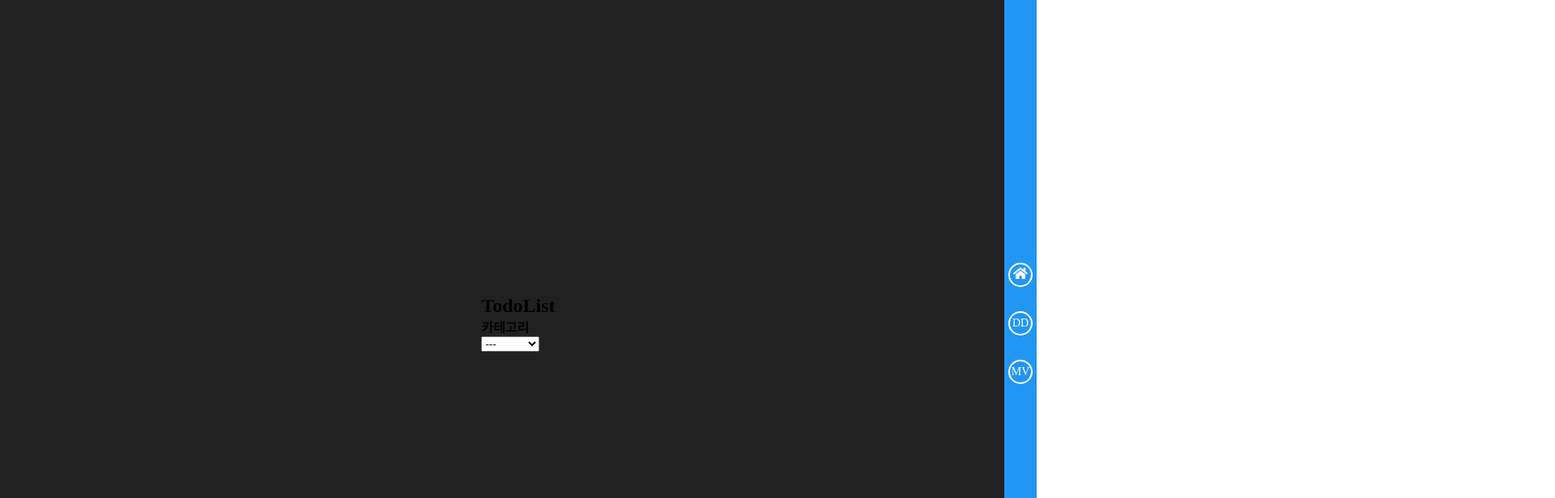
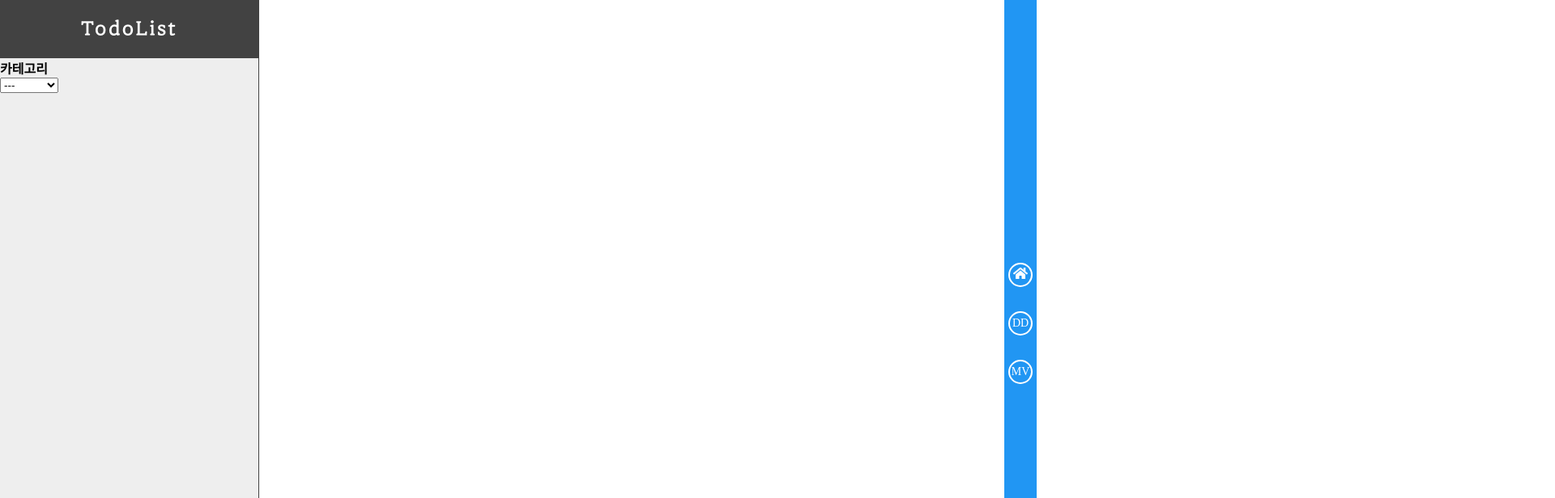
Before and after one commit to sktmcode93/resume, a React (Create React App) app: page /todo-list in a window 1280 px wide. Shown: the top 616 px of the page at 81% size, 1920 px wide, since content can reach past the window. Built offline with nearby package versions, Linux system fonts and the light colour scheme.

Commit message:
modify : change style

```diff
--- a/src/styles/css/common.css
+++ b/src/styles/css/common.css
@@ -235,3 +235,13 @@
 .site-map > ul > li:hover > p {
   right: 40px;
 }
+
+.App > main {
+  min-width: 1280px;
+  min-height: 720px;
+  width: 100%;
+  height: 100%;
+  background-color: white;
+  position: relative;
+  overflow: hidden;
+}
--- a/src/styles/css/portfolio.css
+++ b/src/styles/css/portfolio.css
@@ -61,7 +61,7 @@
   margin-bottom: 15px;
 }
 
-.d-day {
+#d-day {
   display: -webkit-box;
   display: -ms-flexbox;
   display: flex;
@@ -75,22 +75,17 @@
   -webkit-box-align: center;
       -ms-flex-align: center;
           align-items: center;
-  width: 100%;
-  height: 100%;
-  background-color: white;
-  position: relative;
-  overflow: hidden;
   border-radius: 8px;
 }
 
-.d-day > .container {
+#d-day > .container {
   width: 1280px;
   height: 720px;
   -webkit-box-shadow: 0px 0px 4px rgba(0, 0, 0, 0.25);
           box-shadow: 0px 0px 4px rgba(0, 0, 0, 0.25);
 }
 
-.d-day .d-day-control {
+#d-day .d-day-control {
   display: -webkit-box;
   display: -ms-flexbox;
   display: flex;
@@ -109,7 +104,7 @@
   background-color: #E3F2FD;
 }
 
-.d-day .d-day-control > .right > button {
+#d-day .d-day-control > .right > button {
   font-size: 16px;
   padding: 5px 10px;
   margin-right: 10px;
@@ -118,13 +113,13 @@
   border-radius: 5px;
 }
 
-.d-day .d-day-control > .right > button > svg {
+#d-day .d-day-control > .right > button > svg {
   -webkit-transform: translateY(2px);
           transform: translateY(2px);
   margin-right: 5px;
 }
 
-.d-day .add-d-day {
+#d-day .add-d-day {
   position: fixed;
   left: 50%;
   top: 50%;
@@ -151,7 +146,7 @@
           box-shadow: 0px 0px 4px rgba(0, 0, 0, 0.25);
 }
 
-.d-day .add-d-day > label {
+#d-day .add-d-day > label {
   display: -webkit-box;
   display: -ms-flexbox;
   display: flex;
@@ -167,26 +162,26 @@
   font-size: 18px;
 }
 
-.d-day .add-d-day > label > h5 {
+#d-day .add-d-day > label > h5 {
   width: 80px;
   font-size: 16px;
   font-family: "NexonGothicB";
 }
 
-.d-day .add-d-day > label > input {
+#d-day .add-d-day > label > input {
   font-size: 16px;
   background-color: transparent;
   border-bottom: 1px solid black;
   font-family: "Pretendard";
 }
 
-.d-day .add-d-day > div {
+#d-day .add-d-day > div {
   margin-top: 15px;
   width: 100%;
   text-align: right;
 }
 
-.d-day .add-d-day > div > button {
+#d-day .add-d-day > div > button {
   margin-right: 25px;
   font-size: 18px;
   background-color: #0D47A1;
@@ -194,7 +189,7 @@
   padding: 5px 10px;
 }
 
-.d-day .d-day-list {
+#d-day .d-day-list {
   display: -webkit-box;
   display: -ms-flexbox;
   display: flex;
@@ -206,7 +201,7 @@
       flex-wrap: wrap;
 }
 
-.d-day .d-day-list > li {
+#d-day .d-day-list > li {
   position: relative;
   width: 150px;
   height: 150px;
@@ -214,22 +209,26 @@
   margin: 15px;
 }
 
-.d-day .d-day-list > li > h3 {
+#d-day .d-day-list > li > h3 {
   padding-left: 20px;
+  background-color: #EF9A9A;
   font-size: 16px;
-  height: 40px;
-  line-height: 40px;
+  color: white;
+  height: 30px;
+  line-height: 30px;
   font-family: "MaruBuriR";
   letter-spacing: 3px;
+  font-weight: normal;
 }
 
-.d-day .d-day-list > li > h4 {
+#d-day .d-day-list > li > h4 {
+  margin-top: 12px;
   padding-left: 20px;
   font-size: 16px;
   font-family: "MaruBuriR";
 }
 
-.d-day .d-day-list > li > ol.times {
+#d-day .d-day-list > li > ol.times {
   margin-top: 20px;
   display: -webkit-box;
   display: -ms-flexbox;
@@ -243,7 +242,7 @@
           justify-content: center;
 }
 
-.d-day .d-day-list > li > ol.times > li {
+#d-day .d-day-list > li > ol.times > li {
   display: -webkit-box;
   display: -ms-flexbox;
   display: flex;
@@ -258,17 +257,17 @@
   margin: 0 5px;
 }
 
-.d-day .d-day-list > li > ol.times > li > h5 {
+#d-day .d-day-list > li > ol.times > li > h5 {
   font-size: 15px;
   font-weight: normal;
   font-family: "Pretendard";
 }
 
-.d-day .d-day-list > li > ol.times > li > p {
+#d-day .d-day-list > li > ol.times > li > p {
   font-size: 12px;
 }
 
-.d-day .d-day-list > li::before {
+#d-day .d-day-list > li::before {
   position: absolute;
   right: 0;
   bottom: 0;
@@ -277,3 +276,23 @@
   height: 20px;
   background: linear-gradient(315deg, #FFFFFF 0%, #FFFFFF 40%, #EF9A9A 100%);
 }
+
+#todo-list > aside {
+  width: 320px;
+  height: 100%;
+  background-color: #EEEEEE;
+  border-right: 1px solid #424242;
+}
+
+#todo-list > aside > h2 {
+  background-color: #424242;
+  color: white;
+  text-align: center;
+  padding: 20px 0;
+  letter-spacing: 3px;
+  font-family: "MaruBuriR";
+}
+
+#todo-list > section {
+  width: calc(100% - 320px);
+}
--- a/src/styles/scss/common.scss
+++ b/src/styles/scss/common.scss
@@ -177,3 +177,13 @@
         }
     }
 }
+
+.App>main {
+    min-width: 1280px;
+    min-height: 720px;
+    width: 100%;
+    height: 100%;
+    background-color: white;
+    position: relative;
+    overflow: hidden;
+}
--- a/src/styles/scss/portfolio.scss
+++ b/src/styles/scss/portfolio.scss
@@ -44,13 +44,8 @@
     }
 }
 
-.d-day {
+#d-day {
     @include flex-style(row, center, center);
-    width: 100%;
-    height: 100%;
-    background-color: white;
-    position: relative;
-    overflow: hidden;
     border-radius: 8px;
 
     >.container {
@@ -142,14 +137,18 @@
 
             >h3 {
                 padding-left: 20px;
+                background-color: $red200;
                 font-size: 16px;
-                height: 40px;
-                line-height: 40px;
+                color: white;
+                height: 30px;
+                line-height: 30px;
                 font-family: $font2;
                 letter-spacing: 3px;
+                font-weight: normal;
             }
 
             >h4 {
+                margin-top: 12px;
                 padding-left: 20px;
                 font-size: 16px;
                 font-family: $font2;
@@ -187,3 +186,25 @@
         }
     }
 }
+
+#todo-list {
+    >aside {
+        width: 320px;
+        height: 100%;
+        background-color: $gray200;
+        border-right: 1px solid $gray800;
+
+        >h2 {
+            background-color: $gray800;
+            color: white;
+            text-align: center;
+            padding: 20px 0;
+            letter-spacing: 3px;
+            font-family: $font2;
+        }
+    }
+
+    >section {
+        width: calc(100% - 320px);
+    }
+}
```
